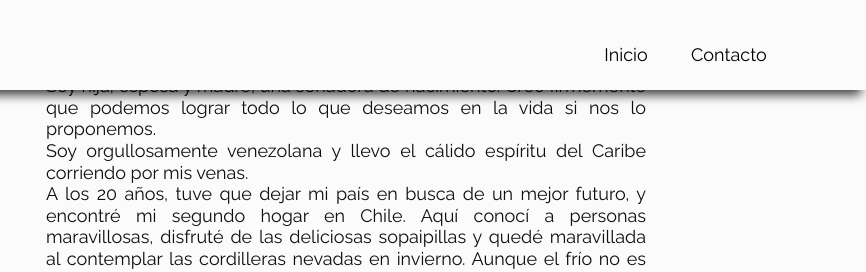
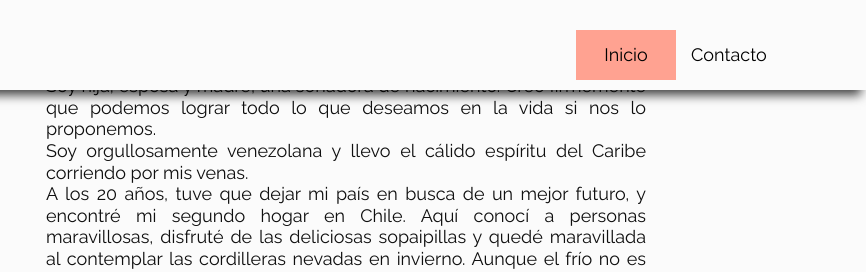
Before and after one commit to SoyIsabelMM/proyecto-2-cod-latam, a plain HTML site: page index.html in a window 1280 px wide. Both pictures are taken after a click on the link "Inicio". Shown: the part 200-472 px from the top of the page, 414-1280 px from the left. Drawn offline with Linux system fonts and the light colour scheme.

Commit message:
feat: Agregar el README.md, crear la interactividad con javascript para que cambie de color a los elementos del menú dependiendo de donde se haga click

```diff
--- a/index.html
+++ b/index.html
@@ -19,7 +19,7 @@
         alt="Logotipo de Eidos"
       />
       <nav class="menu">
-        <a href="#me" class="menu__list">Inicio</a>
+        <a href="#me" class="menu__list active">Inicio</a>
         <a href="#contact" class="menu__list">Contacto</a>
       </nav>
     </header>
@@ -139,5 +139,6 @@
         <h4 class="footer__text">Código Latam</h4>
       </div>
     </footer>
+    <script src="./js/index.js"></script>
   </body>
 </html>
--- /dev/null
+++ b/js/index.js
@@ -0,0 +1,11 @@
+const menu = document.querySelector(".menu");
+const menuItems = menu.querySelectorAll(".menu__list");
+
+menuItems.forEach(function (item) {
+  item.addEventListener("click", (e) => {
+    const currentItem = document.querySelector(".active");
+
+    currentItem.classList.remove("active");
+    e.target.classList.add("active");
+  });
+});
--- a/style.css
+++ b/style.css
@@ -50,6 +50,10 @@ body {
   font-size: 18px;
   color: black;
   transition: all 0.1s;
+}
+
+.active {
+  background-color: #ffa291;
 }
 
 .menu__list:hover {
```
Also changed, not shown: 1 other file.
